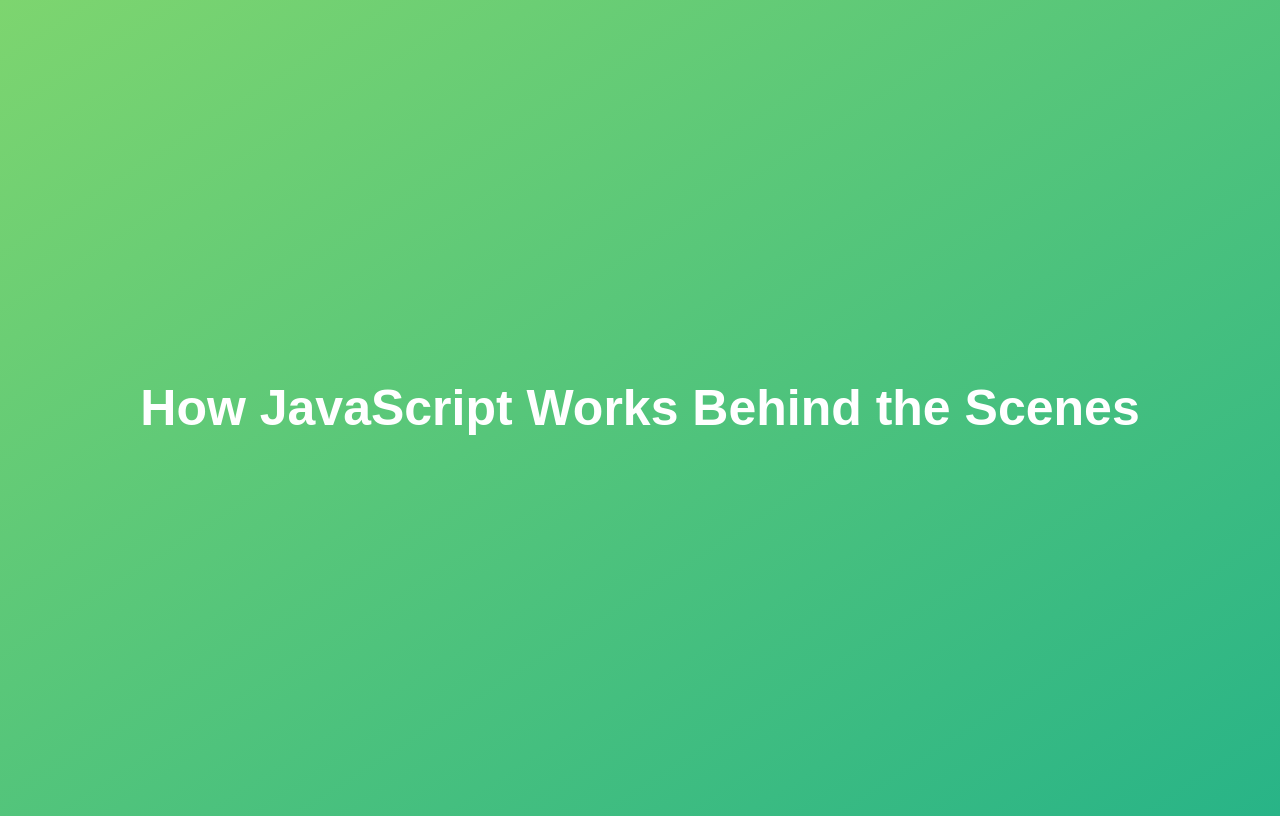
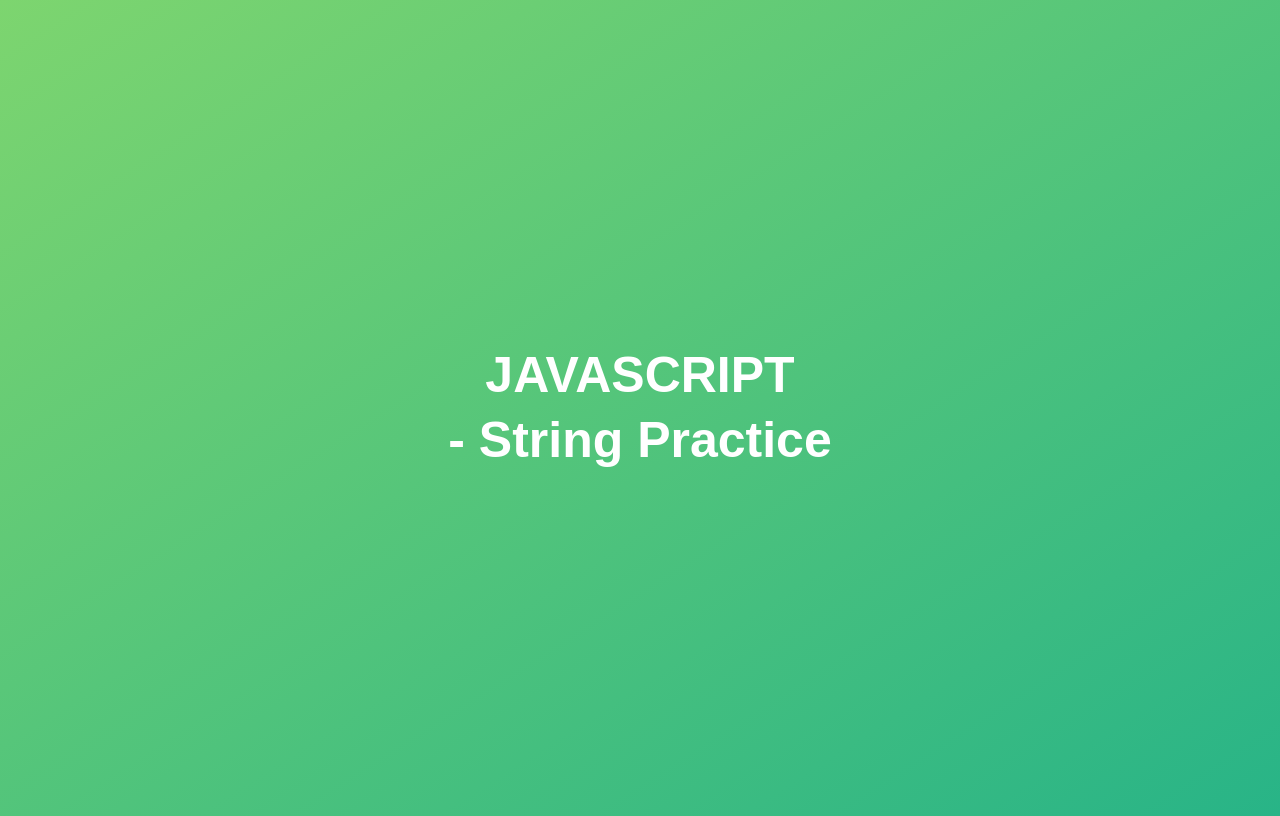
Before and after one commit to Azure-Tang-MKT/JavaScript-Coding-Exercises, a plain HTML site: page index.html in a window 1280 px wide. Drawn offline with Linux system fonts and the light colour scheme.

Commit message:
update a typo

```diff
--- a/index.html
+++ b/index.html
@@ -4,7 +4,7 @@
     <meta charset="UTF-8" />
     <meta name="viewport" content="width=device-width, initial-scale=1.0" />
     <meta http-equiv="X-UA-Compatible" content="ie=edge" />
-    <title>How JavaScript Works Behind the Scenes</title>
+    <title>JAVASCRIPT - String Practice</title>
     <style>
       body {
         height: 100vh;
@@ -24,7 +24,7 @@
     </style>
   </head>
   <body>
-    <h1>How JavaScript Works Behind the Scenes</h1>
+    <h1>JAVASCRIPT <br />- String Practice</h1>
     <script src="script.js"></script>
   </body>
 </html>
```
